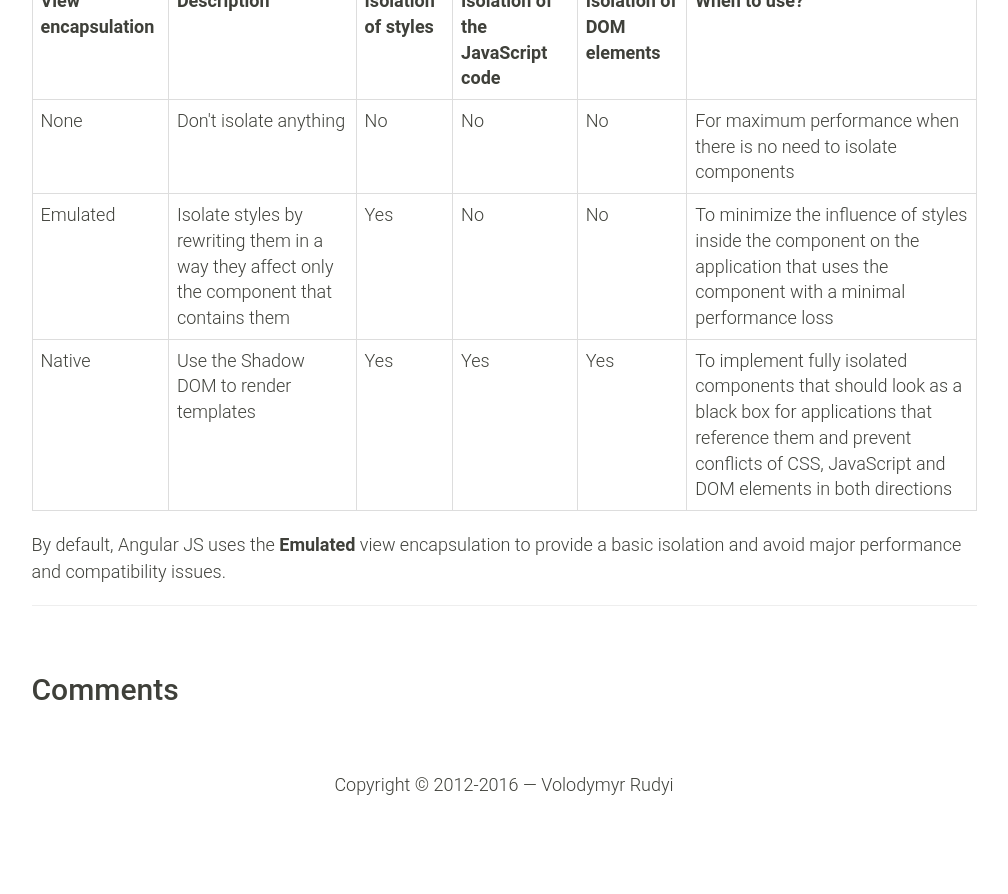
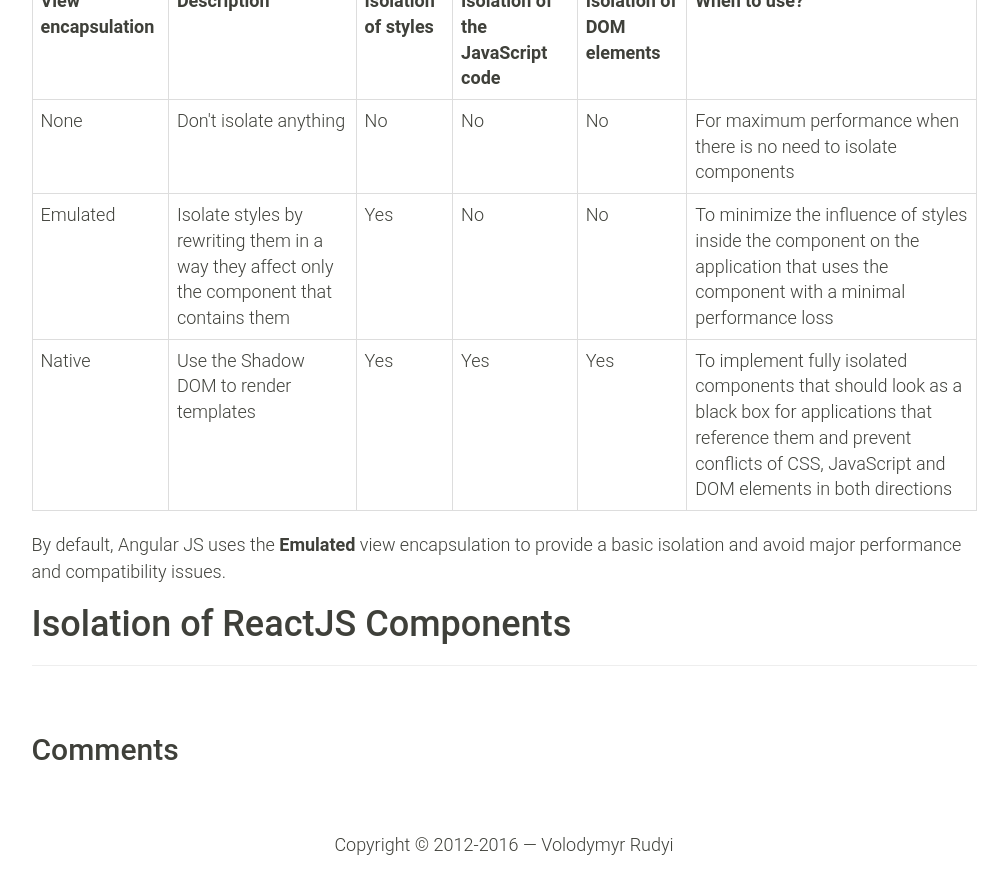
Before and after one commit to volodymyrrudyi/volodymyrrudyi.github.io, a Jekyll site: the page built from _posts/2016-05-28-does-your-js-framework-provide-enough-isolation.markdown, in a window 1280 px wide and 900 px high, scrolled down 8925 px. Shown: the top 894 px of the window, without its empty margins (136-1144 px from the left). Built offline with Jekyll 4.4.1, drawn with Linux system fonts in a browser that asks for light colours; comment, search, counter and statistics services are not loaded; before the commit the page ends 9765 px from its top, so only the background shows below that.

Commit message:
Update permissions

```diff
--- a/_posts/2016-05-28-does-your-js-framework-provide-enough-isolation.markdown
+++ b/_posts/2016-05-28-does-your-js-framework-provide-enough-isolation.markdown
@@ -332,3 +332,5 @@
 
 By default, Angular JS uses the **Emulated** view encapsulation to provide a basic
 isolation and avoid major performance and compatibility issues.
+
+# Isolation of ReactJS Components
```
